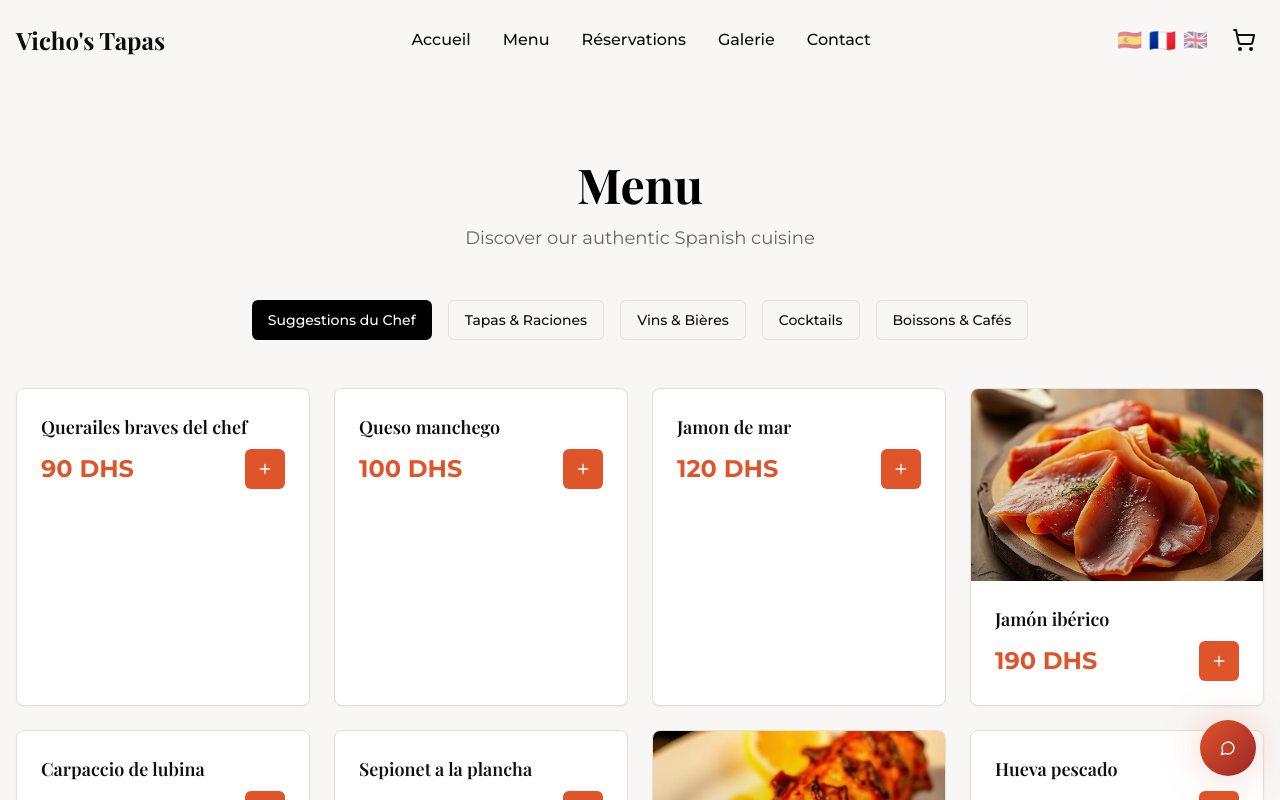
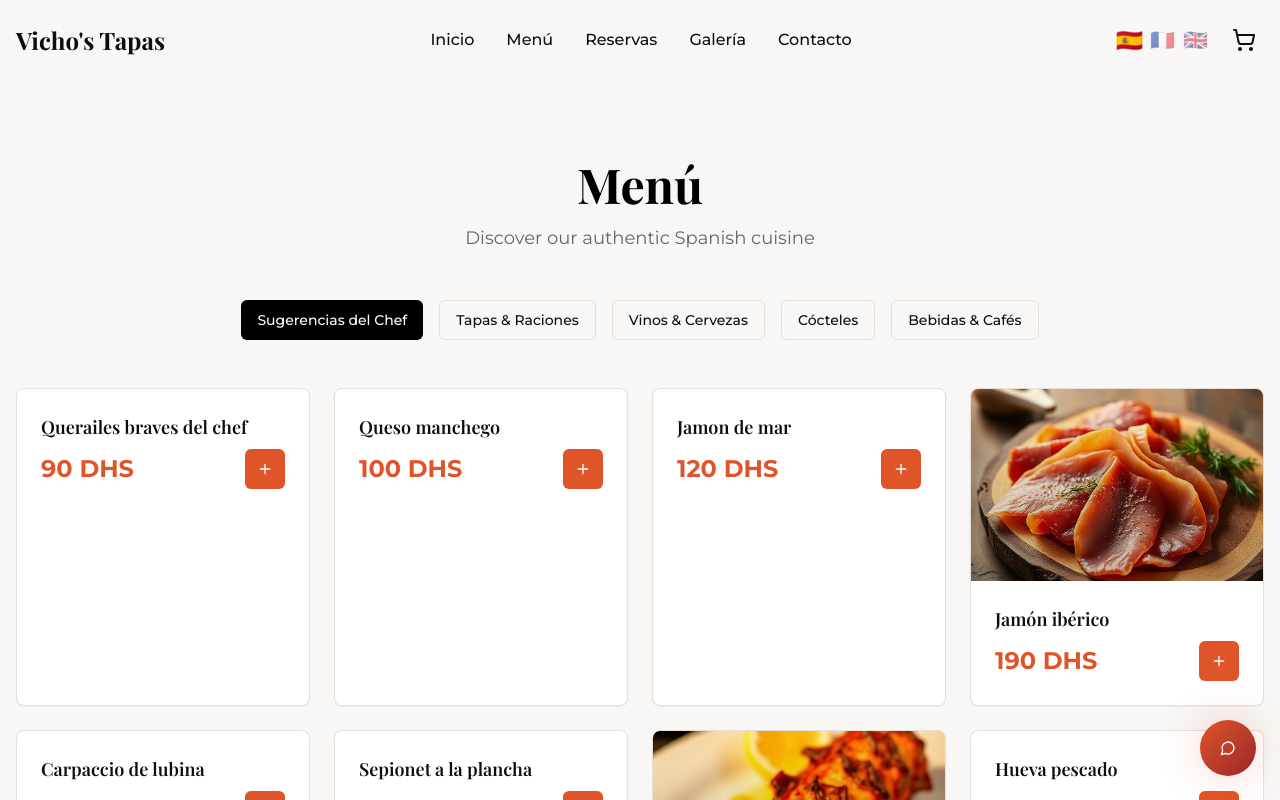
Before and after one commit to Ibrahimboussta/vichos-sabores-modernos, a React (Vite) app: page /menu in a window 1280 px wide. Shown: the top 800 px of the page. Built offline with nearby package versions, Linux system fonts and the light colour scheme; the HTML template or start-up script is replaced by a standard one.

Commit message:
Set default language to Spanish

```diff
--- a/src/contexts/LanguageContext.tsx
+++ b/src/contexts/LanguageContext.tsx
@@ -152,7 +152,7 @@ const translations = {
 const LanguageContext = createContext<LanguageContextType | undefined>(undefined);
 
 export const LanguageProvider = ({ children }: { children: ReactNode }) => {
-  const [language, setLanguage] = useState<Language>('fr');
+  const [language, setLanguage] = useState<Language>('es');
 
   const t = (key: string): string => {
     return translations[language][key as keyof typeof translations.es] || key;
```
